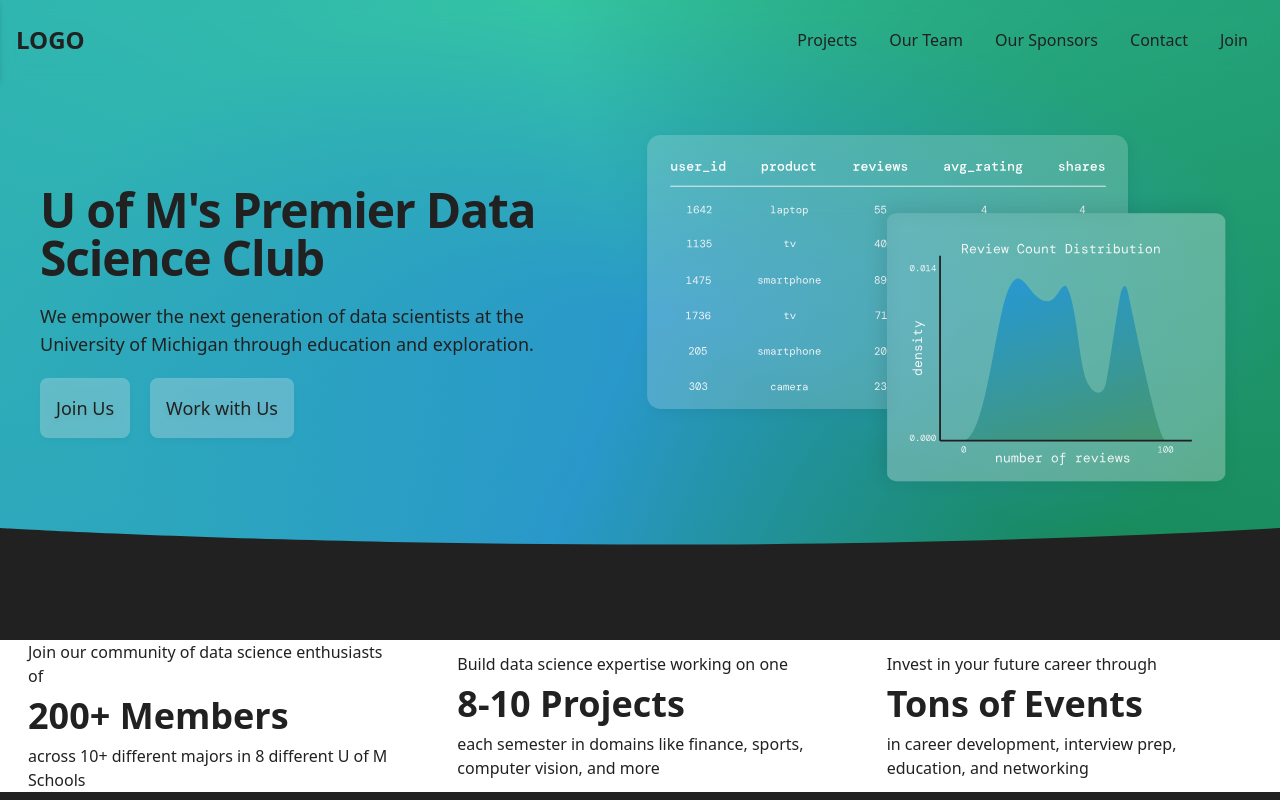
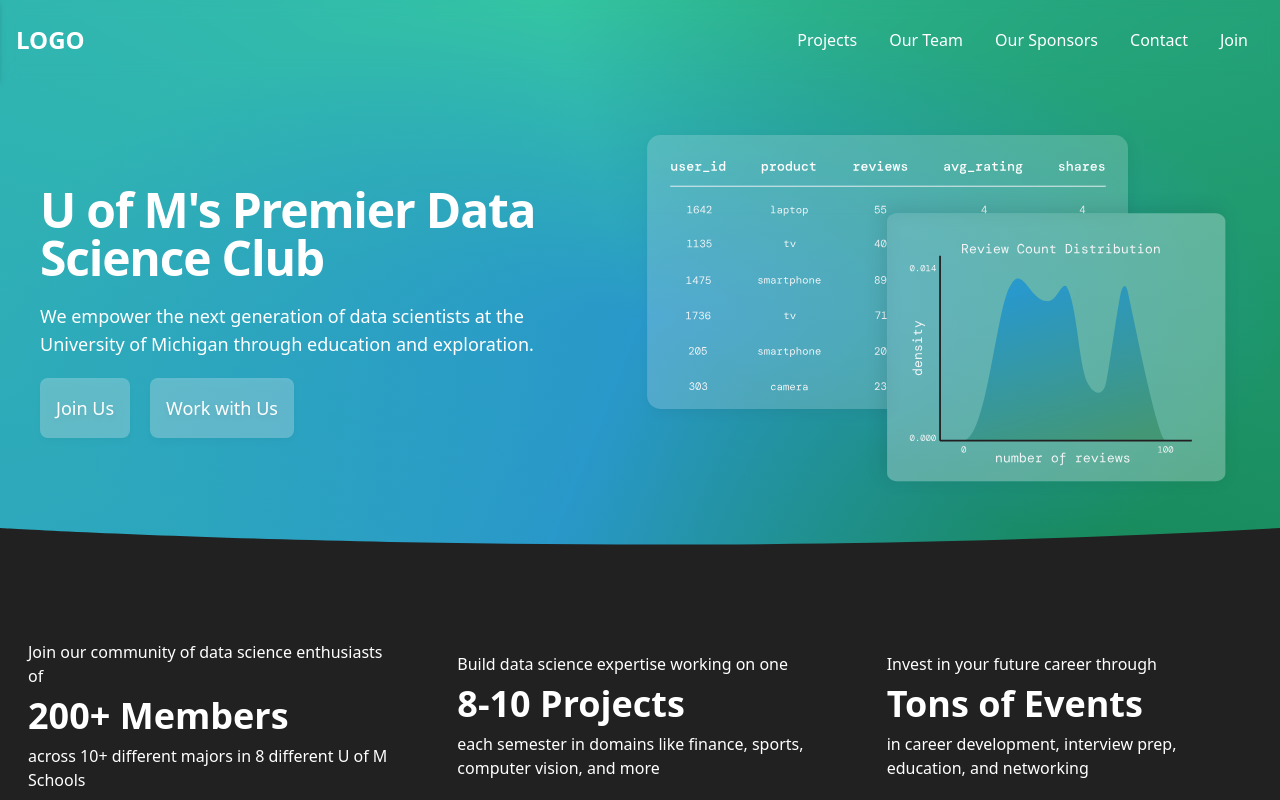
Before and after one commit to MichiganDataScienceTeam/official-website, a Next.js app: page / in a window 1280 px wide. Shown: the top 800 px of the page. Built offline with nearby package versions, Linux system fonts and the light colour scheme.

Commit message:
force dark mode

```diff
--- a/pages/_document.jsx
+++ b/pages/_document.jsx
@@ -2,7 +2,7 @@ import { Html, Head, Main, NextScript } from 'next/document';
 
 export default function Document() {
   return (
-    <Html lang='en'>
+    <Html className='dark' lang='en'>
       <Head>
         <meta property='og:title' content='MDST' key='title' />
       </Head>
--- a/tailwind.config.js
+++ b/tailwind.config.js
@@ -3,6 +3,7 @@ const colors = require("tailwindcss/colors");
 const defaultTheme = require("tailwindcss/defaultTheme");
 
 module.exports = {
+  darkMode: 'class',
   content: [
     "./pages/**/*.{js,ts,jsx,tsx,mdx}",
     "./components/**/*.{js,ts,jsx,tsx,mdx}",
```
